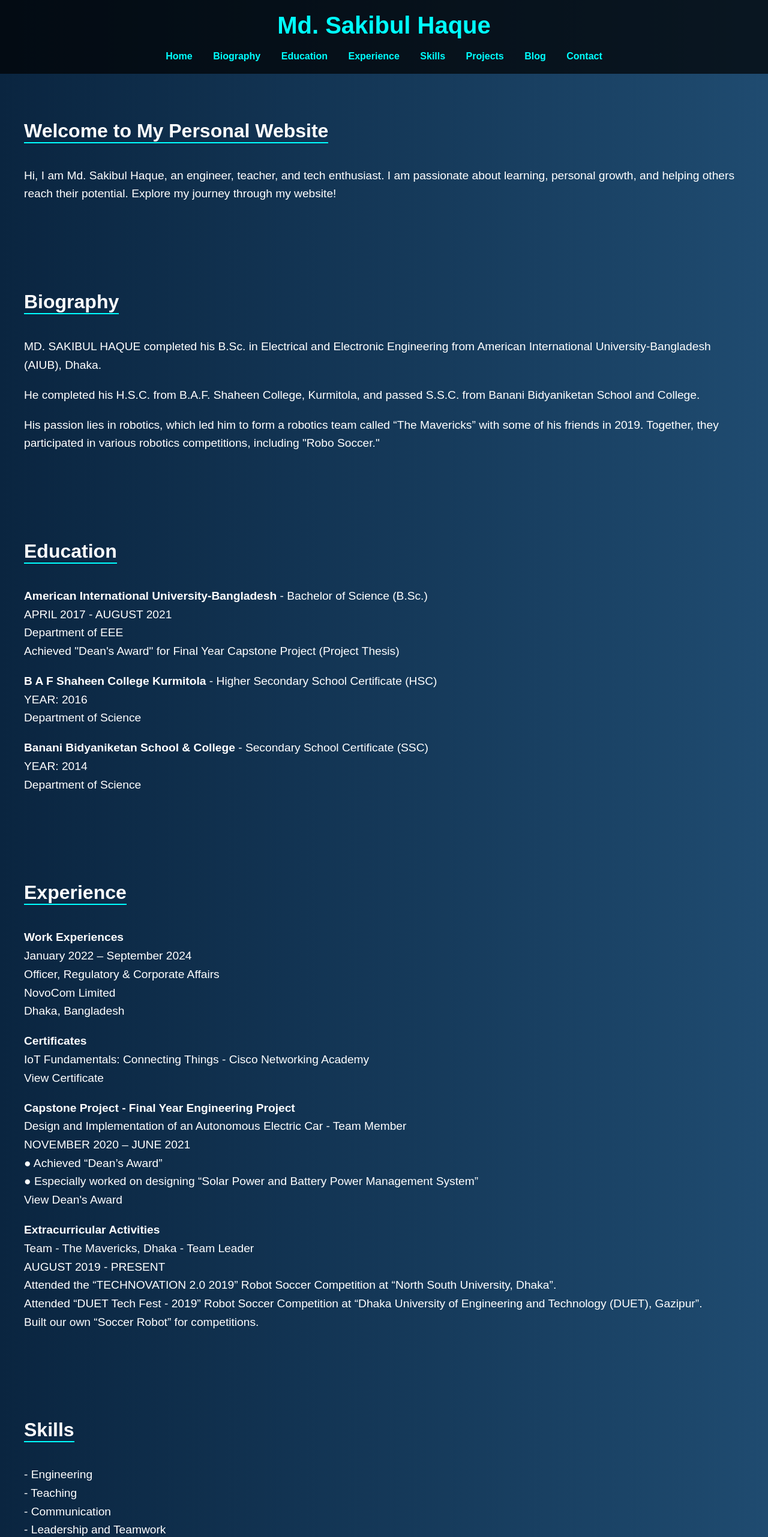
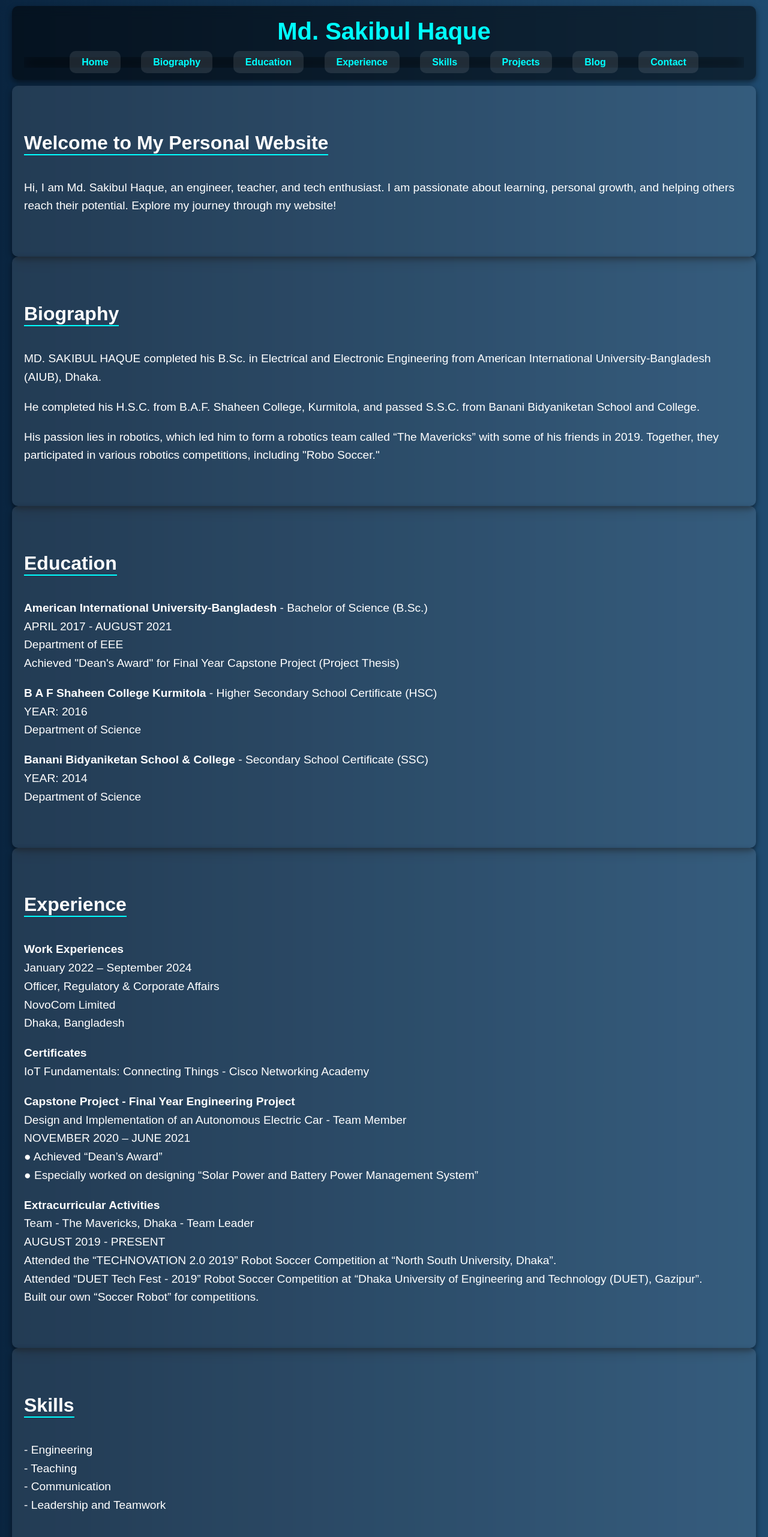
Before and after one commit to arsalansakib30/arsalansakib30.github.io, a plain HTML site: page index.html in a window 1280 px wide. Shown: the top 2563 px of the page at 60% size. Drawn offline with Linux system fonts and the light colour scheme.

Commit message:
index.html

```diff
--- a/index.html
+++ b/index.html
@@ -11,12 +11,17 @@
             padding: 0;
             background: linear-gradient(to right, #0A2540, #1F4B70);
             color: white;
+            backdrop-filter: blur(10px);
         }
 
         header {
-            background: rgba(0, 0, 0, 0.7);
+            background: rgba(0, 0, 0, 0.5);
             padding: 20px;
             text-align: center;
+            backdrop-filter: blur(10px);
+            box-shadow: 0 4px 10px rgba(0, 0, 0, 0.5);
+            border-radius: 10px;
+            margin: 10px 20px;
         }
 
         header h1 {
@@ -28,6 +33,7 @@
         nav {
             margin-top: 20px;
             text-align: center;
+            backdrop-filter: blur(10px);
         }
 
         nav a {
@@ -35,10 +41,19 @@
             margin: 0 15px;
             text-decoration: none;
             font-weight: bold;
+            padding: 10px 20px;
+            background: rgba(255, 255, 255, 0.1);
+            border-radius: 10px;
+            backdrop-filter: blur(5px);
         }
 
         section {
             padding: 50px 20px;
+            margin: 10px 20px;
+            background: rgba(255, 255, 255, 0.1);
+            border-radius: 10px;
+            box-shadow: 0 4px 10px rgba(0, 0, 0, 0.5);
+            backdrop-filter: blur(10px);
         }
 
         .home, .biography, .education, .experience, .skills, .projects, .blog, .contact {
@@ -70,6 +85,9 @@
             margin: 10px 0;
             border: none;
             border-radius: 5px;
+            background: rgba(255, 255, 255, 0.2);
+            backdrop-filter: blur(5px);
+            color: white;
         }
 
         .contact-form button {
@@ -80,12 +98,17 @@
             font-weight: bold;
             border-radius: 5px;
             cursor: pointer;
+            backdrop-filter: blur(5px);
         }
 
         footer {
             text-align: center;
             padding: 20px;
-            background: rgba(0, 0, 0, 0.8);
+            background: rgba(0, 0, 0, 0.5);
+            box-shadow: 0 4px 10px rgba(0, 0, 0, 0.5);
+            border-radius: 10px;
+            margin: 10px 20px;
+            backdrop-filter: blur(10px);
         }
 
         footer p {
@@ -125,7 +148,7 @@
     <p>Hi, I am Md. Sakibul Haque, an engineer, teacher, and tech enthusiast. I am passionate about learning, personal growth, and helping others reach their potential. Explore my journey through my website!</p>
 </section>
 
-    <section id="biography" class="biography">
+<section id="biography" class="biography">
     <h2>Biography</h2>
     <p>MD. SAKIBUL HAQUE completed his B.Sc. in Electrical and Electronic Engineering from American International University-Bangladesh (AIUB), Dhaka.</p>
     <p>He completed his H.S.C. from B.A.F. Shaheen College, Kurmitola, and passed S.S.C. from Banani Bidyaniketan School and College.</p>
@@ -157,15 +180,13 @@
     Dhaka, Bangladesh</p>
 
     <p><strong>Certificates</strong><br>
-    IoT Fundamentals: Connecting Things - Cisco Networking Academy<br>
-    View Certificate</p>
+    IoT Fundamentals: Connecting Things - Cisco Networking Academy</p>
 
     <p><strong>Capstone Project - Final Year Engineering Project</strong><br>
     Design and Implementation of an Autonomous Electric Car - Team Member<br>
     NOVEMBER 2020 – JUNE 2021<br>
     ● Achieved “Dean’s Award”<br>
-    ● Especially worked on designing “Solar Power and Battery Power Management System”<br>
-    View Dean's Award</p>
+    ● Especially worked on designing “Solar Power and Battery Power Management System”</p>
 
     <p><strong>Extracurricular Activities</strong><br>
     Team - The Mavericks, Dhaka - Team Leader<br>
@@ -174,7 +195,6 @@
     Attended “DUET Tech Fest - 2019” Robot Soccer Competition at “Dhaka University of Engineering and Technology (DUET), Gazipur”.<br>
     Built our own “Soccer Robot” for competitions.</p>
 </section>
-
 
 <section id="skills" class="skills">
     <h2>Skills</h2>
```
